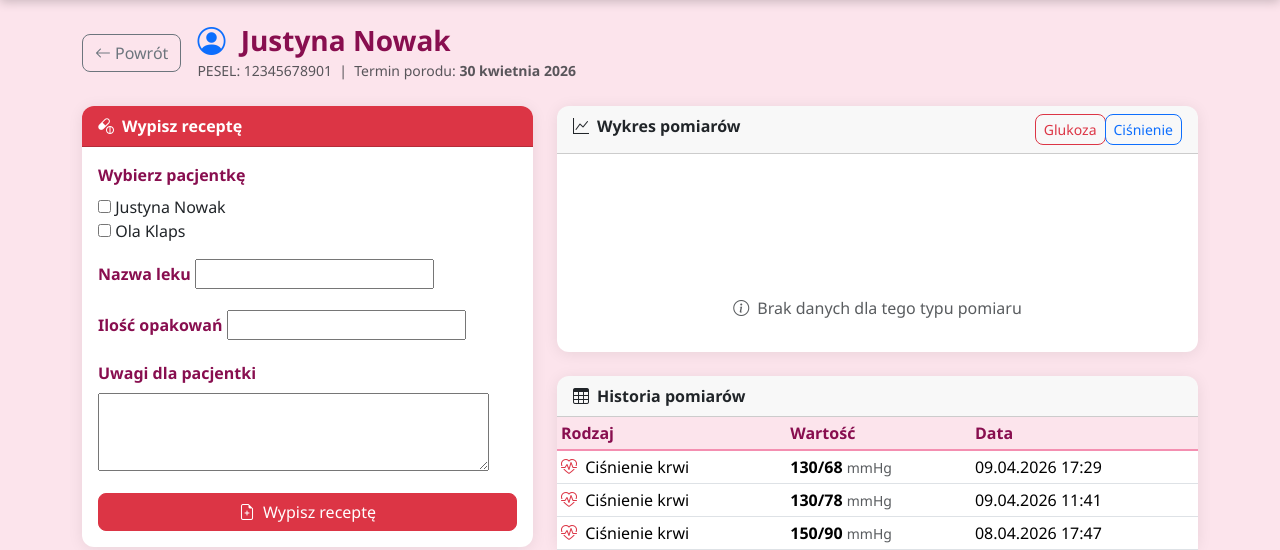
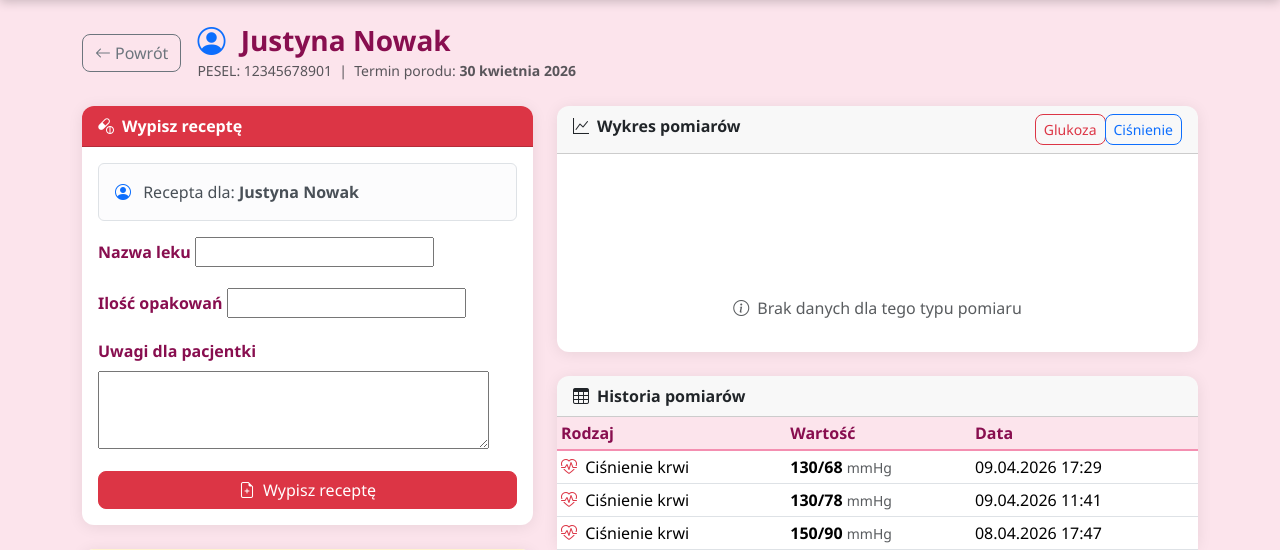
Before and after one commit to Agnes-pix/ciaza_monitor, a Django app: page /lekarz/pacjentka/1/ in a window 1280 px wide. Shown: the part 57-607 px from the top of the page. Run offline with Django 5.2, Linux system fonts and the light colour scheme; a user stored in the database is signed in; data comes from the database, SQL or seed files in the repository; both versions use the stored data as it was after the commit; some libraries are stand-ins or nearby versions.

Commit message:
poprawienie formularza wypisywanie recepty zeby było personalnie do wybranej pacjentki

```diff
--- a/monitor/forms.py
+++ b/monitor/forms.py
@@ -298,3 +298,17 @@ class FormularzSamopoczucia(forms.ModelForm):
             'notatka': 'Notatka (opcjonalnie)',
             'data_pomiaru': 'Data i godzina',
         }
+
+class FormularzReceptyDlaPacjentki(forms.ModelForm):
+    """Formularz recepty bez wyboru pacjentki – używany w szczegółach"""
+    class Meta:
+        model = Recepta
+        fields = ['nazwa_leku', 'dawkowanie', 'uwagi']
+        widgets = {
+            'uwagi': forms.Textarea(attrs={'rows': 3}),
+        }
+        labels = {
+            'nazwa_leku': 'Nazwa leku',
+            'dawkowanie': 'Ilość opakowań',
+            'uwagi': 'Uwagi dla pacjentki',
+        }
--- a/monitor/static/monitor/js/aplikacja.js
+++ b/monitor/static/monitor/js/aplikacja.js
@@ -5,6 +5,7 @@
 // 2. Walidacja formularza w czasie rzeczywistym
 // 3. Wykres pomiarów (Chart.js)
 // ============================================================
+
 
 
 // document.addEventListener('DOMContentLoaded', funkcja) =
--- a/monitor/templates/monitor/szczegoly_pacjentki.html
+++ b/monitor/templates/monitor/szczegoly_pacjentki.html
@@ -25,11 +25,17 @@
     <div class="col-md-5">
 
         <!-- Formularz recepty -->
+        <!-- Formularz recepty -->
         <div class="card mb-4">
             <div class="card-header bg-danger text-white fw-bold">
                 <i class="bi bi-capsule-pill me-2"></i>Wypisz receptę
             </div>
             <div class="card-body">
+                <!-- Info dla kogo wypisujemy -->
+                <div class="alert alert-light border mb-3">
+                    <i class="bi bi-person-circle me-2 text-primary"></i>
+                    Recepta dla: <strong>{{ pacjentka }}</strong>
+                </div>
                 <form method="POST">
                     {% csrf_token %}
                     <input type="hidden" name="akcja" value="wypisz_recepte">
@@ -294,7 +300,7 @@ function pokazWykres(typ, przycisk) {
         label: tytul,
         data: dane.wartosci,
         borderColor: kolor,
-        backgroundColor: kolor + '33',
+        backgroundColor: 'rgba(0,0,0,0)',
         tension: 0.3,
         fill: true,
         pointRadius: 5,
@@ -306,7 +312,7 @@ function pokazWykres(typ, przycisk) {
             label: 'Ciśnienie rozkurczowe (mmHg)',
             data: daneCisnienie_r.wartosci,
             borderColor: '#FF9800',
-            backgroundColor: '#FF980033',
+            backgroundColor: 'rgba(0,0,0,0)',
             tension: 0.3,
             fill: false,
             pointRadius: 5,
--- a/monitor/views.py
+++ b/monitor/views.py
@@ -7,7 +7,7 @@ from .models import Pacjentka, Pomiar, WizytaLekarska, Recepta, Lekarz, Pacjentk
 from .forms import (FormularzRejestracji, FormularzDanePacjentki,
                     FormularzPomiaru, FormularzWizyty,
                     FormularzRecepty, FormularzWizytyLekarza,
-                    FormularzDaneLekarz, FormularzDodajPacjentkePesel, FormularzSamopoczucia)
+                    FormularzDaneLekarz, FormularzDodajPacjentkePesel, FormularzSamopoczucia, FormularzReceptyDlaPacjentki)
 
 
 def logowanie(request):
@@ -300,13 +300,16 @@ def szczegoly_pacjentki(request, pacjentka_id):
         akcja = request.POST.get('akcja')
 
         if akcja == 'wypisz_recepte':
-            f = FormularzRecepty(request.POST)
+            f = FormularzReceptyDlaPacjentki(request.POST)
             if f.is_valid():
                 recepta = f.save(commit=False)
                 recepta.lekarz = request.user
                 recepta.save()
                 f.save_m2m()
-                return redirect('szczegoly_pacjentki', pacjentka_id=pacjentka_id)
+                recepta.pacjentki.add(pacjentka)
+                return redirect('szczegoly_pacjentki',
+                                pacjentka_id=pacjentka_id)
+
 
         elif akcja == 'umow_wizyte':
             f = FormularzWizytyLekarza(request.POST)
@@ -329,7 +332,7 @@ def szczegoly_pacjentki(request, pacjentka_id):
         }
 
     # Formularze z pacjentką już wypełnioną
-    f_recepta = FormularzRecepty()
+    f_recepta = FormularzReceptyDlaPacjentki()
     f_wizyta = FormularzWizytyLekarza(
         initial={'pacjentka': pacjentka}
     )
```
Also changed, not shown: db.sqlite3.
